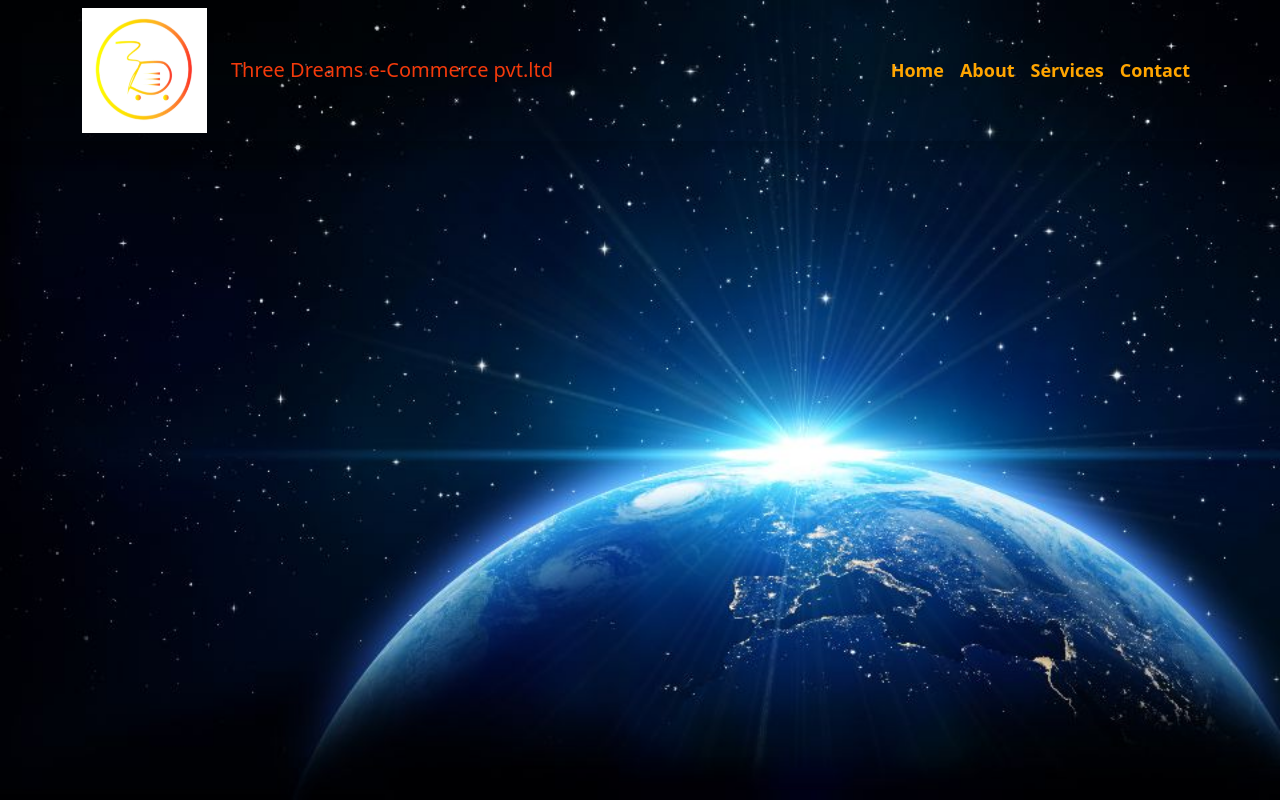
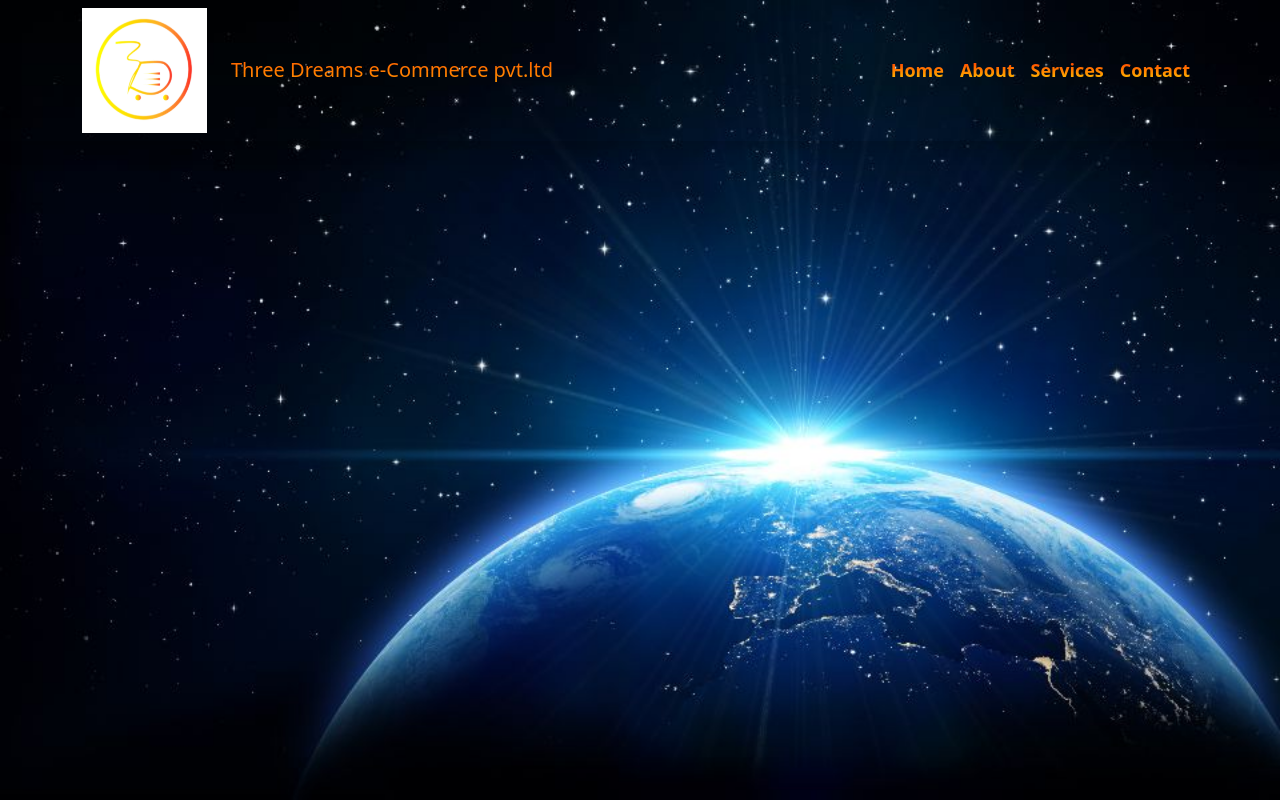
Before and after one commit to srijohn2016/e-com-website, a plain HTML site: page index.html in a window 1280 px wide. Shown: the top 800 px of the page. Drawn offline with nearby package versions, Linux system fonts and the light colour scheme.

Commit message:
index.css

```diff
--- a/index.css
+++ b/index.css
@@ -12,14 +12,25 @@ header{
     right:0;
  }
 .navbar-brand{
-    color: rgb(243, 58, 11);
+    /* color: rgba(243, 104, 11, 0.856); */
+    background: linear-gradient(red , yellow );
+    -webkit-background-clip: text;
+     -webkit-text-fill-color: transparent;
     position: absolute;
     padding: 50px 0px;
  }
 
+ /* #grad {
+    background-image: linear-gradient(red, yellow);
+  } */
+
+
+
 
 .navbar-light .navbar-nav .nav-link{
-    color: orange;
+    background: linear-gradient(red , yellow );
+    -webkit-background-clip: text;
+     -webkit-text-fill-color: transparent;
     font-size: 18px;
 }
 .navbar-light .nav-brand{
@@ -140,7 +151,7 @@ header{
     border: 1px solid  #465b52;
  }
  #form-details form button{
-    background-color:green;
+    background-color:rgba(10, 165, 75, 0.774);
     color: #fff;
  }
  #form-details .people div{
@@ -168,14 +179,6 @@ header{
 
 
 
-
-
-
-
-
-
-
-
 @media only screen and (max-width:600px){
     .navbar-collapse{
         background: white;
```
